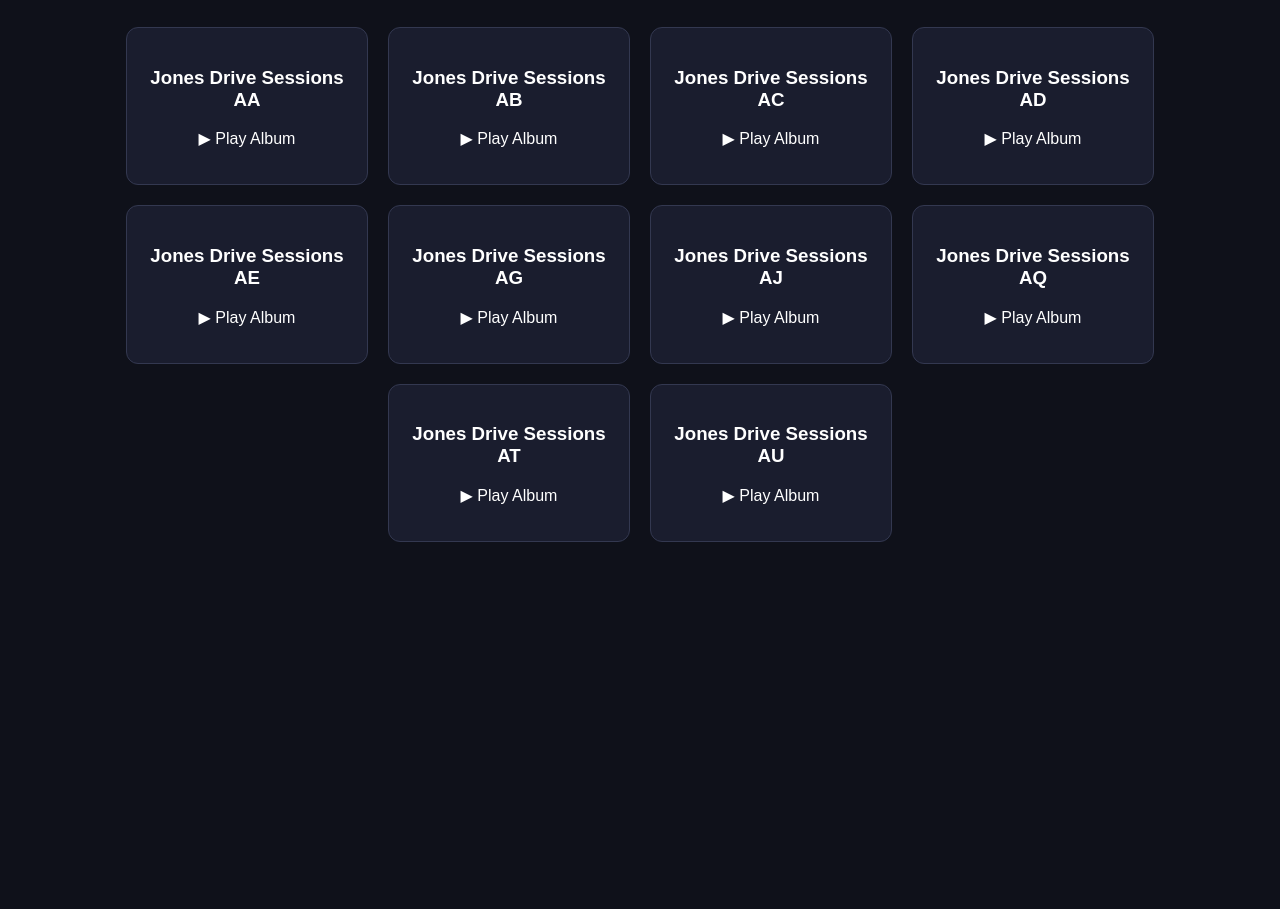
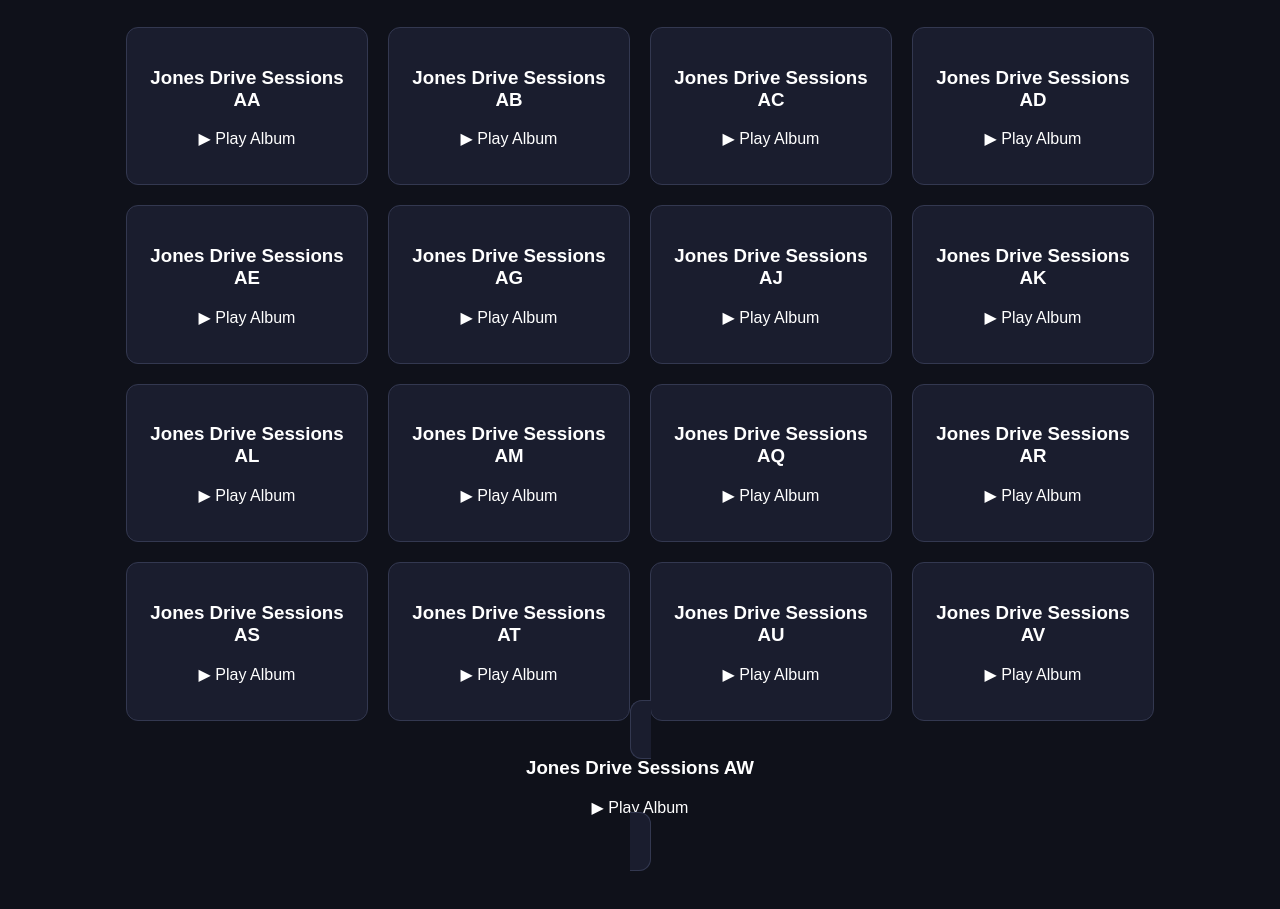
Before and after one commit to TheJollyLaMa/DecentBusking, a plain HTML site: page ipfs/index.html in a window 1280 px wide. Shown: the part 159-1068 px from the top of the page. Before the commit the page ends 800 px from the top, so only its background shows below. Drawn offline with Linux system fonts and the light colour scheme.

Commit message:
Add new albums to the Decent Busking Catalog

```diff
--- a/ipfs/index.html
+++ b/ipfs/index.html
@@ -16,7 +16,7 @@
   <p>Select an album to launch its player:</p>
 
   <div class="album-grid">
-    <!-- Album AA -->
+        <!-- Album AA -->
     <a class="album-card" href="https://ipfs.io/ipfs/bafybeidxx4rufx7xrn5lmt3npyaej6doupxajyh53ibb4fp43whdvgfm2u">
       <h3>Jones Drive Sessions AA</h3>
       <p>▶ Play Album</p>
@@ -58,9 +58,39 @@
       <p>▶ Play Album</p>
     </a>
 
+    <!-- Album AK -->
+    <a class="album-card" href="https://ipfs.io/ipfs/bafybeiavhze22ar4adpanoqchdyvqkilab72wrv3mh752gq2deizo5fz3u">
+      <h3>Jones Drive Sessions AK</h3>
+      <p>▶ Play Album</p>
+    </a>
+
+    <!-- Album AL -->
+    <a class="album-card" href="https://ipfs.io/ipfs/bafybeidv56xm5zob5geoponmbd3sh2yhtnhzgf5d7cbk6idi5bgrvh6lxy">
+      <h3>Jones Drive Sessions AL</h3>
+      <p>▶ Play Album</p>
+    </a>
+
+    <!-- Album AM -->
+    <a class="album-card" href="https://ipfs.io/ipfs/bafybeie5kgrbiczw3bhu6sa5bsyu3pspa54dnkw6gawunbf3pdesumlgqi">
+      <h3>Jones Drive Sessions AM</h3>
+      <p>▶ Play Album</p>
+    </a>
+
     <!-- Album AQ -->
     <a class="album-card" href="https://ipfs.io/ipfs/bafybeicuiis54cs7u3ucd2pusadnzk627tn3lyp7hnyzmczl6zmkj26oy4">
       <h3>Jones Drive Sessions AQ</h3>
+      <p>▶ Play Album</p>
+    </a>
+
+    <!-- Album AR -->
+    <a class="album-card" href="https://ipfs.io/ipfs/bafybeicmsjhjjqkptzxqwryvhov5lvhhpxu2xzj6dtx2vqh226lronvkdy">
+      <h3>Jones Drive Sessions AR</h3>
+      <p>▶ Play Album</p>
+    </a>
+
+    <!-- Album AS -->
+    <a class="album-card" href="https://ipfs.io/ipfs/bafybeiftgjgo6ujlju7epbrwr6fripdvr4vc3h24w6eooyg7ik7php3bsm">
+      <h3>Jones Drive Sessions AS</h3>
       <p>▶ Play Album</p>
     </a>
 
@@ -75,6 +105,19 @@
       <h3>Jones Drive Sessions AU</h3>
       <p>▶ Play Album</p>
     </a>
+
+    <!-- Album AV -->
+    <a class="album-card" href="https://ipfs.io/ipfs/bafybeidmlaaux2aidprviwuwmf2fetmz2pznemwbe4nbksvrkt24eyu6e4">
+      <h3>Jones Drive Sessions AV</h3>
+      <p>▶ Play Album</p>
+    </a>
+  </div>
+
+    <!-- Album AW -->
+    <a class="album-card" href="https://ipfs.io/ipfs/bafybeicubiuslurlpdsdxbjvyxx3m7fmusc3fu7rnv6ngpxgalck5yii44">
+      <h3>Jones Drive Sessions AW</h3>
+      <p>▶ Play Album</p>
+    </a>
   </div>
 
 
```
